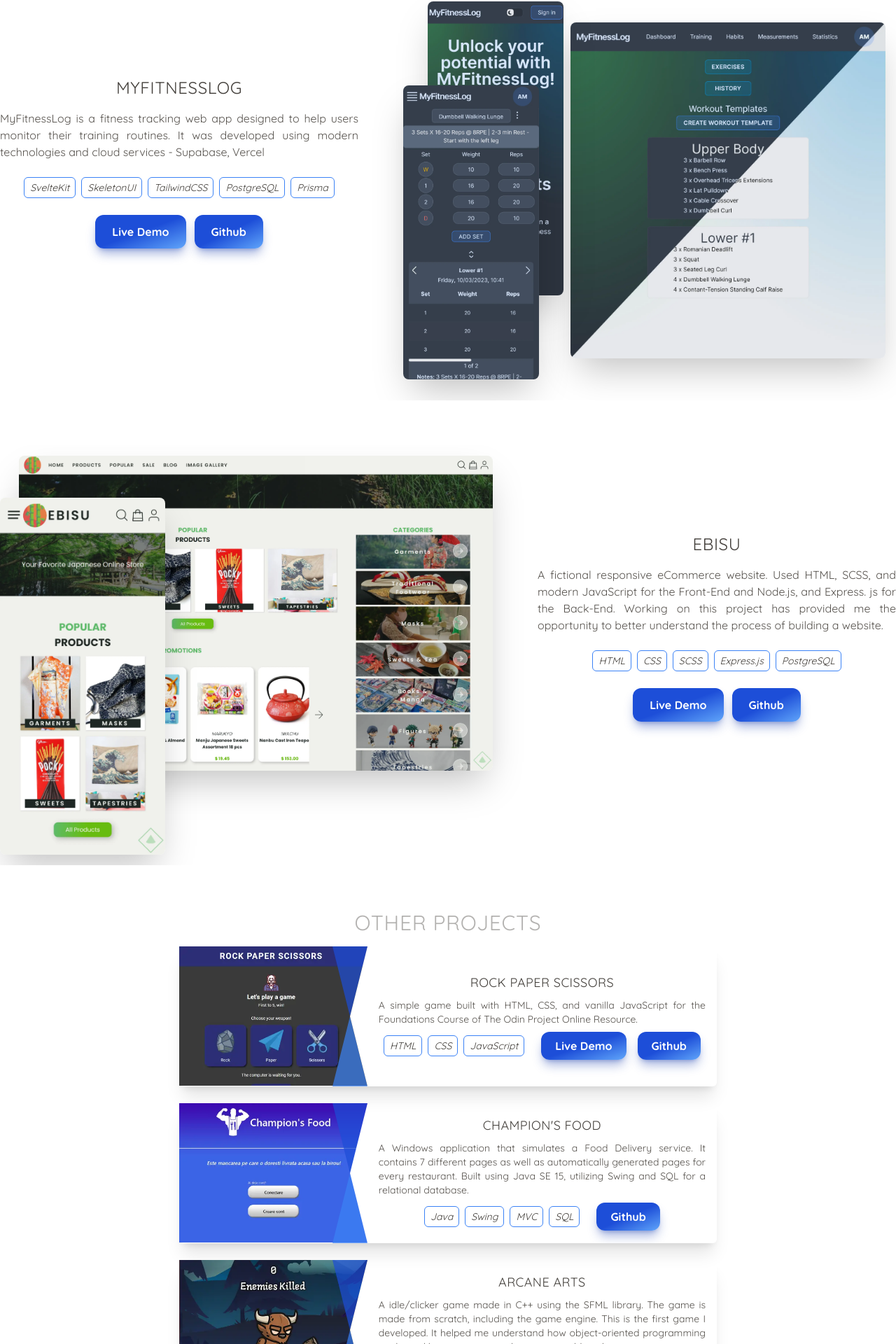
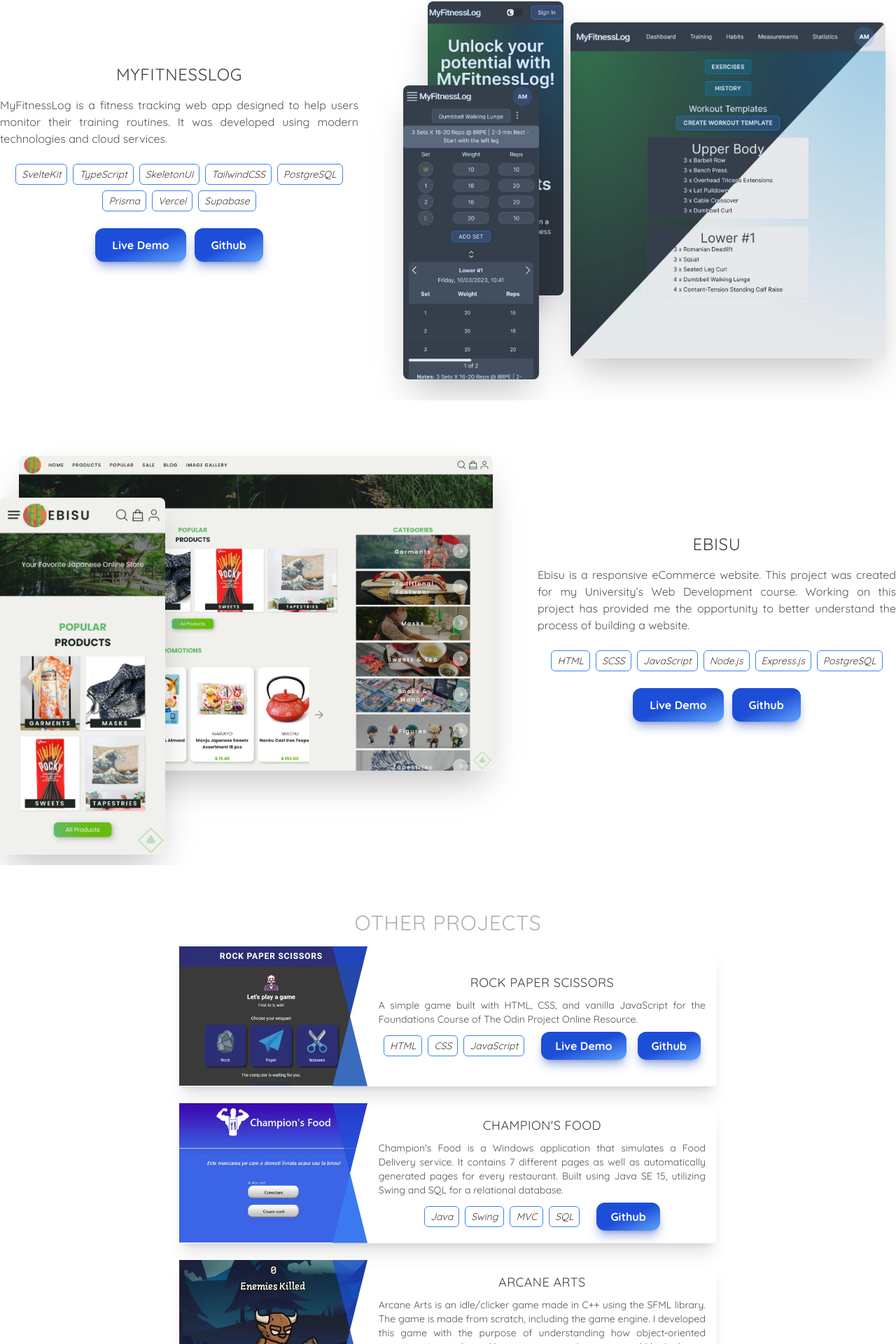
Before and after one commit to AlexMincu/portfolio, a SvelteKit app: page / in a window 1280 px wide. Shown: the part 2671-4591 px from the top of the page at 70% size. Built offline with nearby package versions, Linux system fonts and the light colour scheme.

Commit message:
update content

```diff
--- a/src/components/Experience.svelte
+++ b/src/components/Experience.svelte
@@ -38,10 +38,10 @@
 				</div>
 
 				<div class="mt-4 text-justify">
-					I worked for a couple of months as a quality assurance tester for games provided by
-					Electronic Arts. I learned the procedures of testing bugs by analyzing and evaluating test
-					cases. I had to document and add the bugs found into the tracking bugs software; provide
-					logs, media files, and other information on how to reproduce them.
+					I worked as a quality assurance tester for games provided by Electronic Arts. I learned
+					the procedures of testing bugs by analyzing and evaluating test cases. I was responsible
+					for documenting and adding the bugs I found to Jira; provide logs, media files, and the
+					steps to reproduce them.
 				</div>
 			</div>
 		</div>
--- a/src/components/Projects.svelte
+++ b/src/components/Projects.svelte
@@ -27,7 +27,7 @@
 			image_url: '/projects/championsfood.webp',
 			title: "Champion's Food",
 			description:
-				'A Windows application that simulates a Food Delivery service. It contains 7 different pages as well as automatically generated pages for every restaurant. Built using Java SE 15, utilizing Swing and SQL for a relational database.',
+				"Champion's Food is a Windows application that simulates a Food Delivery service. It contains 7 different pages as well as automatically generated pages for every restaurant. Built using Java SE 15, utilizing Swing and SQL for a relational database.",
 			links: [
 				{
 					title: 'Github',
@@ -41,7 +41,7 @@
 			image_url: '/projects/arcanearts.webp',
 			title: 'Arcane Arts',
 			description:
-				'A idle/clicker game made in C++ using the SFML library. The game is made from scratch, including the game engine. This is the first game I developed. It helped me understand how object-oriented programming works and how a more complex game would work.',
+				'Arcane Arts is an idle/clicker game made in C++ using the SFML library. The game is made from scratch, including the game engine. I developed this game with the purpose of understanding how object‑oriented programming works and how a more complex game would be built.',
 			links: [
 				{
 					title: 'Github',
@@ -89,25 +89,27 @@
 					<div class="text-2xl uppercase tracking-wide">MyFitnessLog</div>
 					<div class="mb-2 text-justify text-stone-600">
 						MyFitnessLog is a fitness tracking web app designed to help users monitor their training
-						routines. It was developed using modern technologies and cloud services - Supabase,
-						Vercel
+						routines. It was developed using modern technologies and cloud services.
 					</div>
 
 					<div class="mb-2 flex flex-row flex-wrap justify-center gap-2 align-middle">
 						<div class="rounded-md border border-blue-500 px-2 py-1 text-sm italic">SvelteKit</div>
+						<div class="rounded-md border border-blue-500 px-2 py-1 text-sm italic">TypeScript</div>
 						<div class="rounded-md border border-blue-500 px-2 py-1 text-sm italic">SkeletonUI</div>
 						<div class="rounded-md border border-blue-500 px-2 py-1 text-sm italic">
 							TailwindCSS
 						</div>
 						<div class="rounded-md border border-blue-500 px-2 py-1 text-sm italic">PostgreSQL</div>
 						<div class="rounded-md border border-blue-500 px-2 py-1 text-sm italic">Prisma</div>
+						<div class="rounded-md border border-blue-500 px-2 py-1 text-sm italic">Vercel</div>
+						<div class="rounded-md border border-blue-500 px-2 py-1 text-sm italic">Supabase</div>
 					</div>
 
 					<div class="flex flex-row justify-center gap-3 align-middle">
-						<button
+						<a
 							class="block rounded-xl bg-gradient-to-tl from-blue-400 to-blue-700 to-50% px-6 py-3 font-bold text-white shadow-lg shadow-blue-800/40 hover:to-90%"
 							target="_blank"
-							href="https://myfitnesslog.vercel.app/">Live Demo</button
+							href="https://myfitnesslog.vercel.app/">Live Demo</a
 						>
 
 						<a
@@ -163,15 +165,16 @@
 				>
 					<div class="text-2xl uppercase tracking-wide">Ebisu</div>
 					<div class="mb-2 text-justify text-stone-600">
-						A fictional responsive eCommerce website. Used HTML, SCSS, and modern JavaScript for the
-						Front-End and Node.js, and Express. js for the Back-End. Working on this project has
-						provided me the opportunity to better understand the process of building a website.
+						Ebisu is a responsive eCommerce website. This project was created for my University’s
+						Web Development course. Working on this project has provided me the opportunity to
+						better understand the process of building a website.
 					</div>
 
 					<div class="mb-2 flex flex-row flex-wrap justify-center gap-2 align-middle">
 						<div class="rounded-md border border-blue-500 px-2 py-1 text-sm italic">HTML</div>
-						<div class="rounded-md border border-blue-500 px-2 py-1 text-sm italic">CSS</div>
 						<div class="rounded-md border border-blue-500 px-2 py-1 text-sm italic">SCSS</div>
+						<div class="rounded-md border border-blue-500 px-2 py-1 text-sm italic">JavaScript</div>
+						<div class="rounded-md border border-blue-500 px-2 py-1 text-sm italic">Node.js</div>
 						<div class="rounded-md border border-blue-500 px-2 py-1 text-sm italic">Express.js</div>
 						<div class="rounded-md border border-blue-500 px-2 py-1 text-sm italic">PostgreSQL</div>
 					</div>
```
